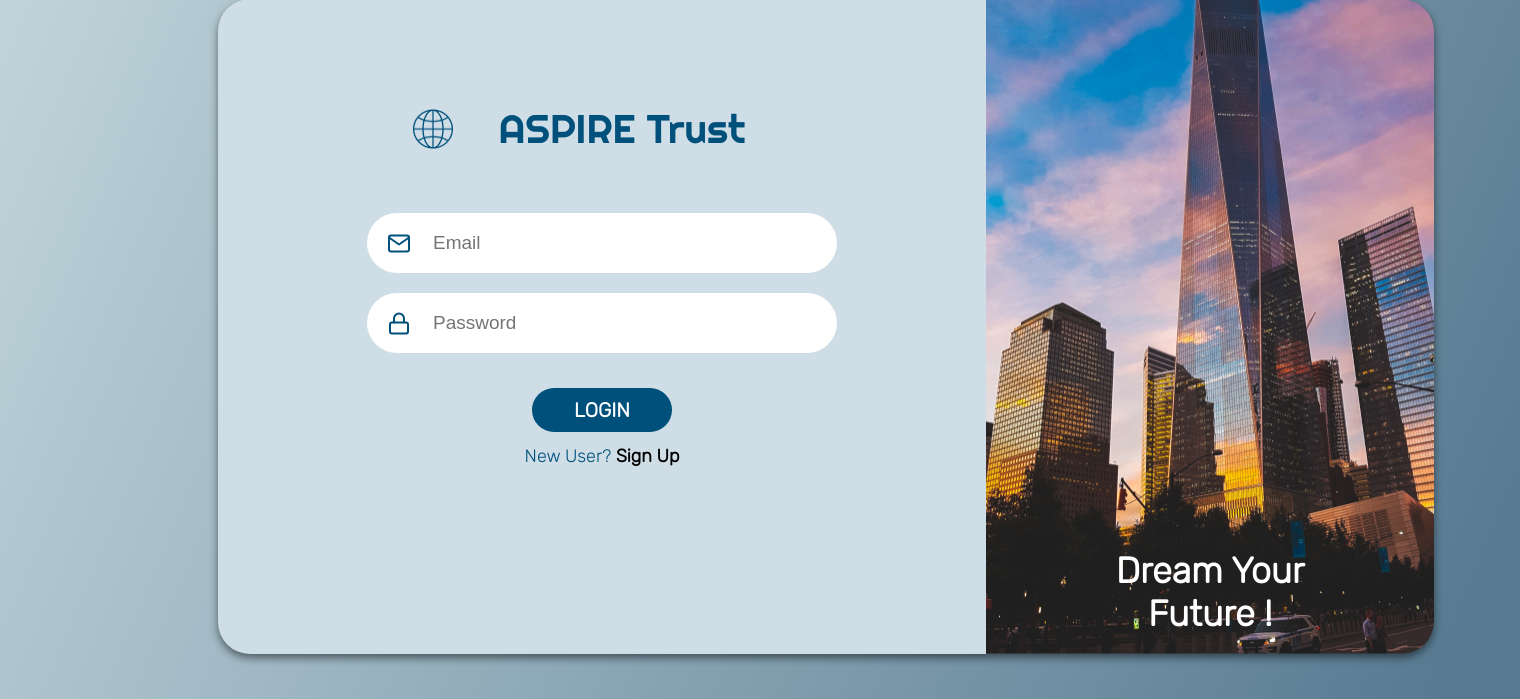
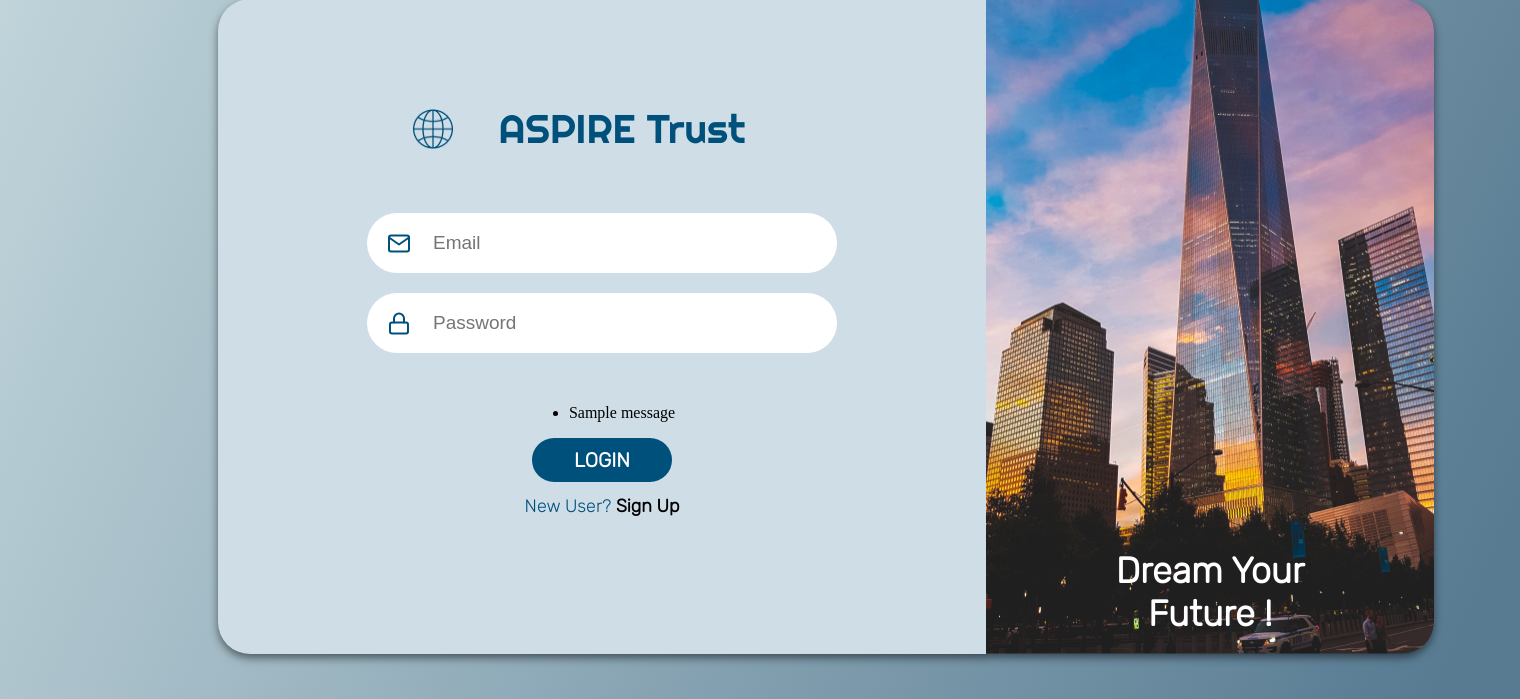
Before and after one commit to Group-02-CS3043/AspireTrust, a Flask app: page /auth/login in a window 1520 px wide. Shown: the part 101-800 px from the top of the page. Run offline with Flask 3, Linux system fonts and the light colour scheme; one stand-in notice (Sample message) is shown.

Commit message:
minor-changes

```diff
--- a/templates/login.html
+++ b/templates/login.html
@@ -31,7 +31,7 @@
                                     <path d="M4 4.5H20C21.1 4.5 22 5.4 22 6.5V18.5C22 19.6 21.1 20.5 20 20.5H4C2.9 20.5 2 19.6 2 18.5V6.5C2 5.4 2.9 4.5 4 4.5Z" stroke="#00507C" stroke-width="2" stroke-linecap="round" stroke-linejoin="round"/>
                                     <path d="M22 6.5L12 13.5L2 6.5" stroke="#00507C" stroke-width="2" stroke-linecap="round" stroke-linejoin="round"/>
                                   </svg>
-                                <input name ="email" class="enq" type="email" placeholder="Email" required></input>
+                                <input name ="username" class="enq" type="email" placeholder="Email" required></input>
                             </div>
                             <div class="ab">
                                 <svg xmlns="http://www.w3.org/2000/svg" width="24" height="25" viewBox="0 0 24 25" fill="none">
@@ -44,6 +44,17 @@
                         </div>
 
                     </div>
+
+                    {% with messages = get_flashed_messages() %}
+                    {% if messages %}
+                    <ul>
+                        {% for message in messages %}
+                        <li>{{ message }}</li>
+                        {% endfor %}
+                    </ul>
+                    {% endif %}
+                    {% endwith %}
+
 
                     <div class="final">
 
```
